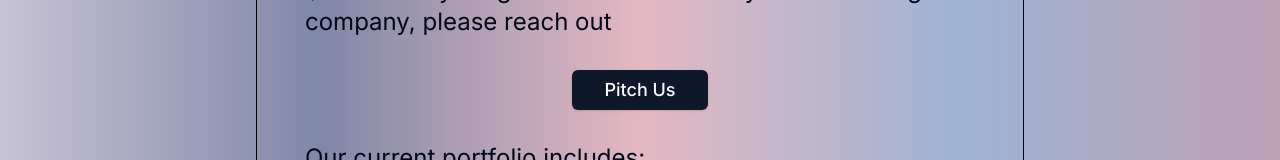
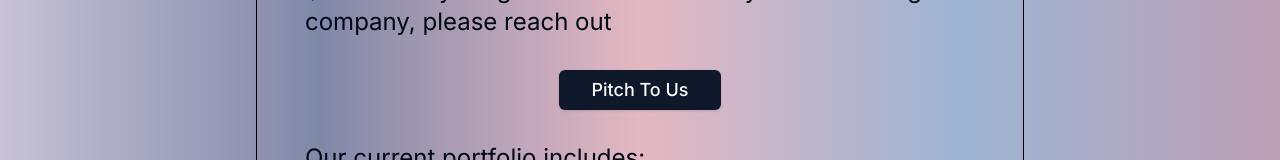
Before and after one commit to anmolm96/untitled-site, a Next.js app: page / in a window 1280 px wide. Shown: the part 559-719 px from the top of the page. Built offline with nearby package versions, Linux system fonts and the light colour scheme.

Commit message:
copy update

```diff
--- a/app/page.tsx
+++ b/app/page.tsx
@@ -84,7 +84,7 @@ const Home: NextPage = () => {
                 <div className="flex justify-center">
                   <a href={mailtoLink}>
                     <Button variant="default" size="lg" className="text-lg">
-                      Pitch Us
+                      Pitch To Us
                     </Button>
                   </a>
                 </div>
```
